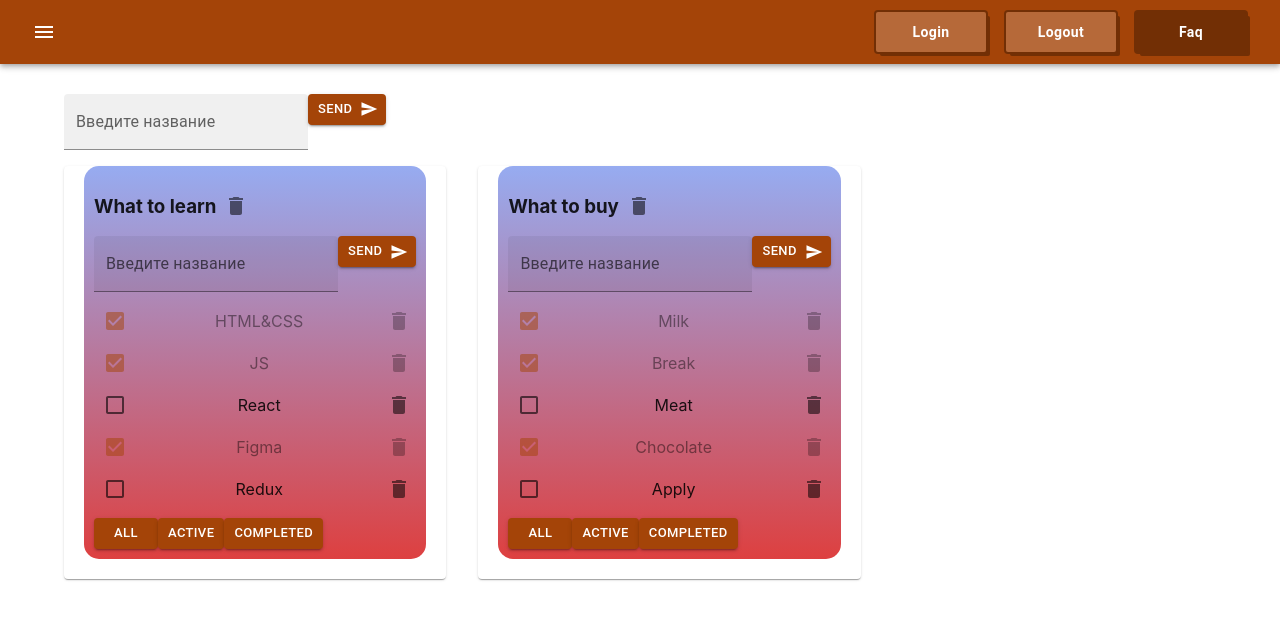
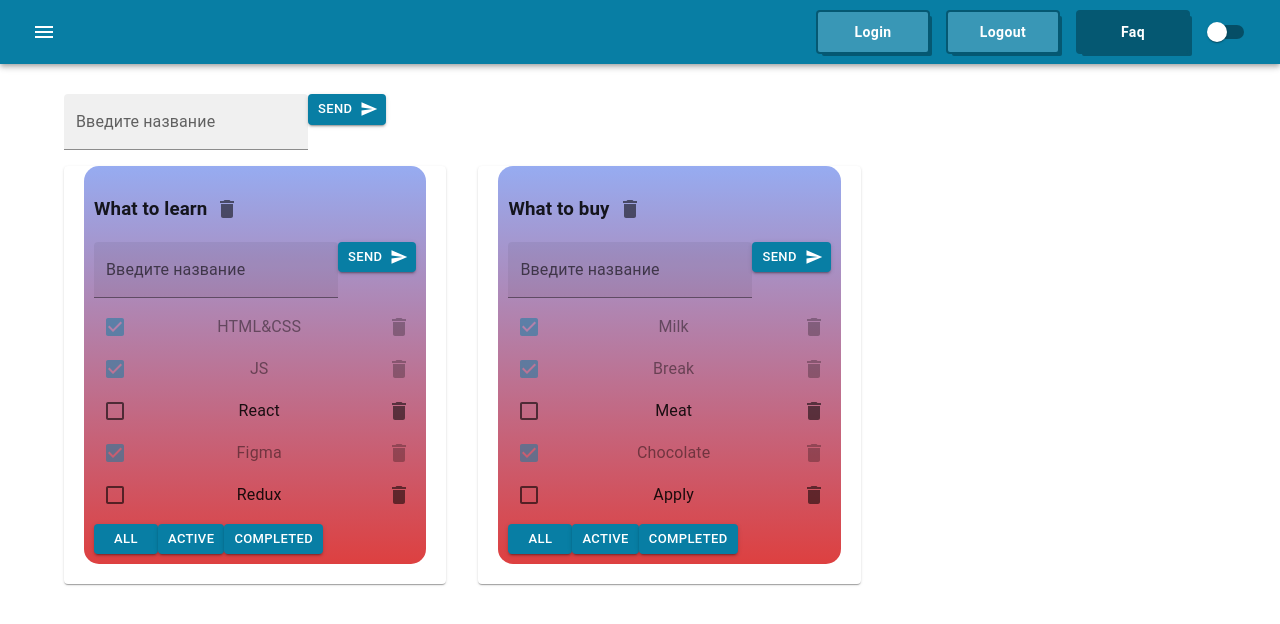
Before and after one commit to AlexMuhin-IT/TodoList, a React (Create React App) app: page / in a window 1280 px wide. Shown: the top 624 px of the page. Built offline with nearby package versions, Linux system fonts and the light colour scheme.

Commit message:
new Todolist: add themeMode light | dark

```diff
--- a/src/App.tsx
+++ b/src/App.tsx
@@ -3,7 +3,17 @@ import './App.css';
 import {Todolist} from "./Todolist";
 import {v1} from "uuid";
 import {AddItemForm} from "./components/addItemForm/AddItemForm";
-import {Button, Container, createTheme, IconButton, Paper, ThemeProvider, Toolbar} from "@mui/material";
+import {
+    Button,
+    Container,
+    createTheme,
+    CssBaseline,
+    IconButton,
+    Paper,
+    Switch,
+    ThemeProvider,
+    Toolbar
+} from "@mui/material";
 import AppBar from "@mui/material/AppBar";
 import Grid from '@mui/material/Grid2';
 import {Menu} from "@mui/icons-material";
@@ -148,12 +158,17 @@ function App() {
     const [themeMode, setThemeMode] = useState<ThemeMode>('light')
     const theme = createTheme({
         palette: {
+            mode: themeMode === 'light' ? 'light' : 'dark',
             primary: {
-                main: '#a44408',
+                main: '#087EA4',
             },
         },})
+    const changeModeHandler = ()=>{
+        setThemeMode(themeMode == 'light'?'dark':'light')
+    }
     return (
         <ThemeProvider theme={theme}>
+            <CssBaseline />
             <AppBar sx={{mb: '30px'}} position="static">
                 <Toolbar sx={{display: 'flex', justifyContent: 'space-between'}}>
                     <IconButton color="inherit">
@@ -163,6 +178,7 @@ function App() {
                         <MenuButton>Login</MenuButton>
                         <MenuButton>Logout</MenuButton>
                         <MenuButton background={theme.palette.primary.dark}>Faq</MenuButton>
+                        <Switch color={'default'} onChange={changeModeHandler}/>
                     </div>
                 </Toolbar>
             </AppBar>
```
